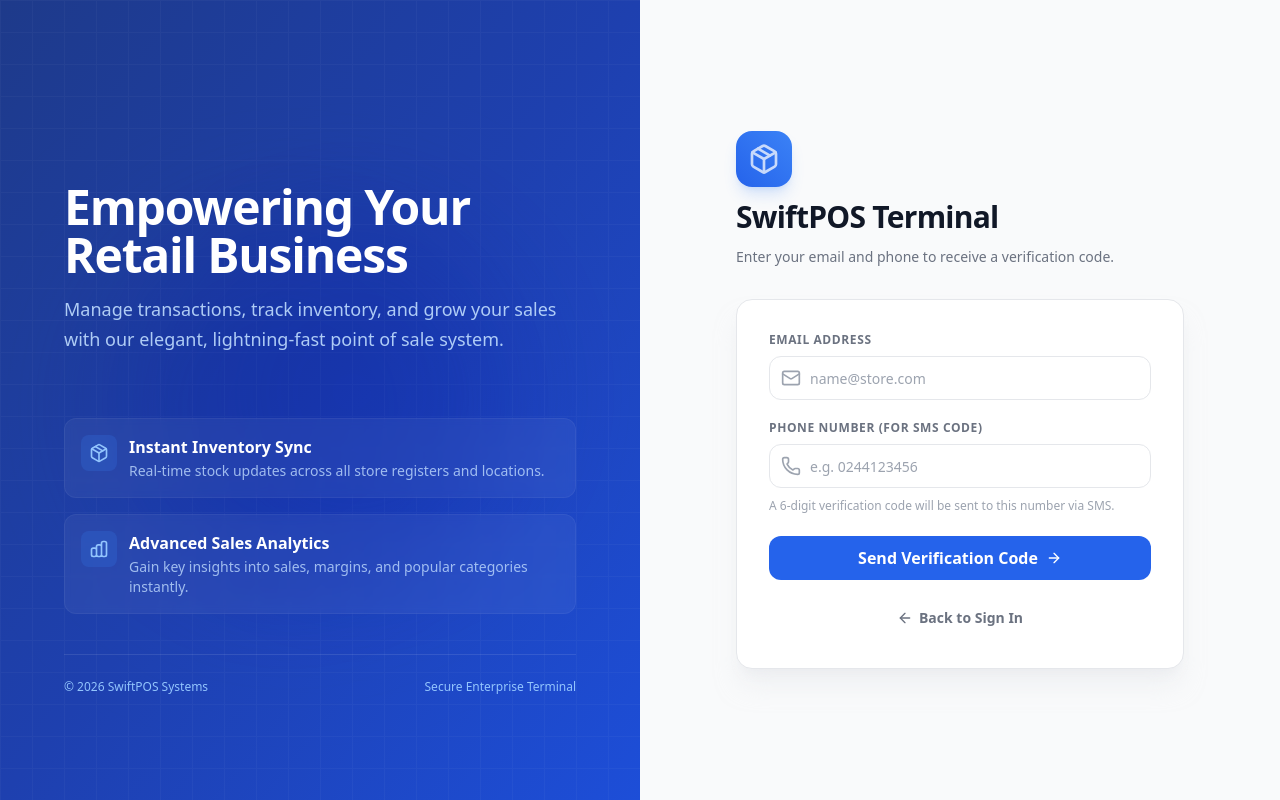
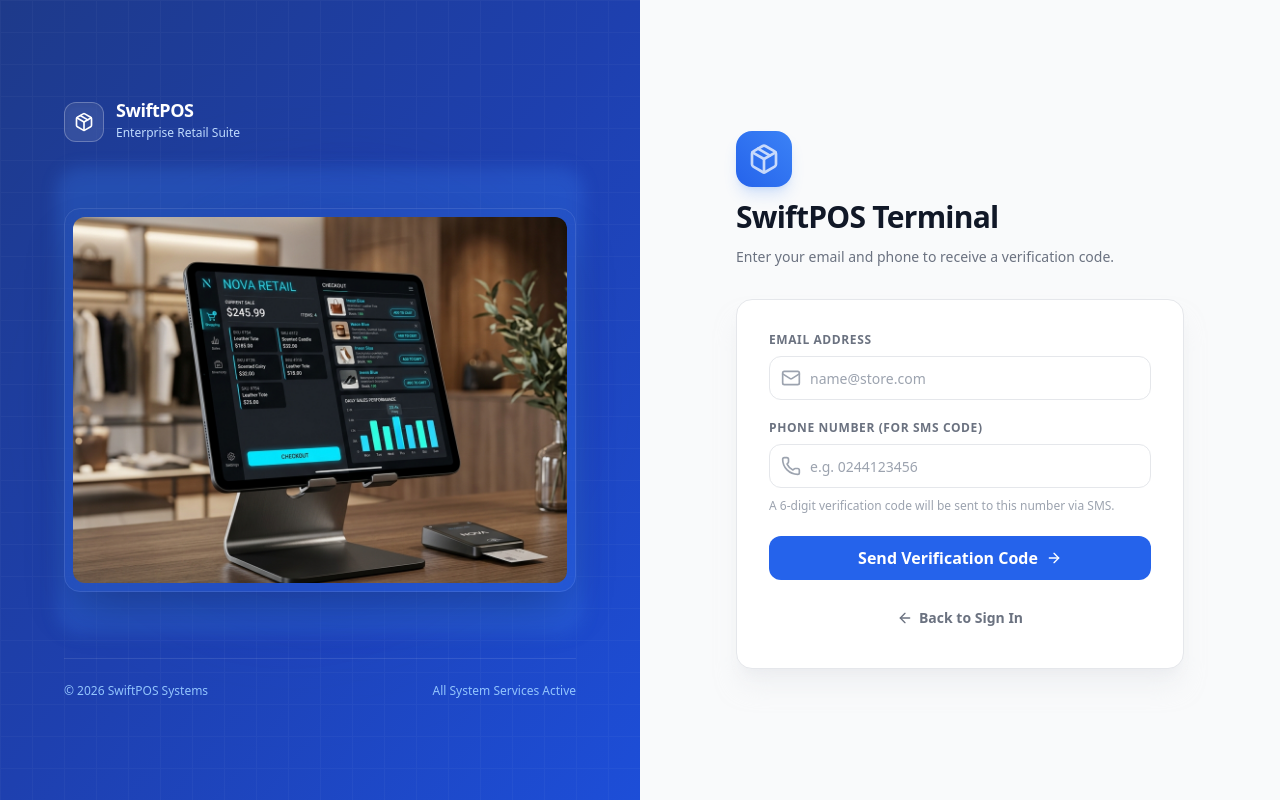
Before and after one commit to Daniel-creator-dot/pos, a Next.js app: page /login/forgot-password in a window 1280 px wide. Built offline with nearby package versions, Linux system fonts and the light colour scheme.

Commit message:
feat: simplify auth page sidebar showcases with a premium, responsive POS terminal image

```diff
--- a/src/app/login/forgot-password/page.tsx
+++ b/src/app/login/forgot-password/page.tsx
@@ -141,52 +141,38 @@ export default function ForgotPasswordPage() {
         <div className="absolute top-1/4 left-1/4 w-96 h-96 bg-primary-500 rounded-full mix-blend-multiply filter blur-3xl opacity-20 animate-pulse"></div>
         <div className="absolute bottom-1/4 right-1/4 w-96 h-96 bg-blue-600 rounded-full mix-blend-multiply filter blur-3xl opacity-15 animate-pulse" style={{ animationDelay: "3s" }}></div>
 
-        <div className="relative z-10 max-w-lg space-y-10">
-          {/* Badge */}
-          <div className="inline-flex items-center space-x-2 bg-white/10 backdrop-blur-md px-4 py-2 rounded-full border border-white/10 text-sm font-medium animate-fade-in shadow-inner">
-            <div className="w-2 h-2 rounded-full bg-green-400 animate-pulse"></div>
-            <span className="text-primary-100">SwiftPOS Version 2.0</span>
-          </div>
-
-          {/* Headline */}
-          <div className="space-y-4">
-            <h2 className="text-4xl font-extrabold tracking-tight leading-tight lg:text-5xl text-white">
-              Empowering Your Retail Business
-            </h2>
-            <p className="text-lg text-primary-200/90 font-light leading-relaxed">
-              Manage transactions, track inventory, and grow your sales with our elegant, lightning-fast point of sale system.
-            </p>
-          </div>
-
-          {/* Showcase Feature List */}
-          <div className="space-y-4 pt-6">
-            <div className="flex items-start space-x-3 bg-white/5 backdrop-blur-sm p-4 rounded-xl border border-white/5 hover:bg-white/10 transition-all duration-200">
-              <div className="p-2 bg-primary-500/20 rounded-lg text-primary-300">
-                <Package className="w-5 h-5" />
-              </div>
-              <div>
-                <h4 className="font-semibold text-white">Instant Inventory Sync</h4>
-                <p className="text-sm text-primary-200/80 mt-0.5">Real-time stock updates across all store registers and locations.</p>
-              </div>
+        <div className="relative z-10 w-full max-w-lg flex flex-col justify-between h-full max-h-[85%] space-y-8">
+          {/* Top Brand Indicator */}
+          <div className="flex items-center space-x-3">
+            <div className="w-10 h-10 bg-white/10 backdrop-blur-md rounded-xl flex items-center justify-center border border-white/25 shadow-inner">
+              <Package className="w-5 h-5 text-white" />
             </div>
-
-            <div className="flex items-start space-x-3 bg-white/5 backdrop-blur-sm p-4 rounded-xl border border-white/5 hover:bg-white/10 transition-all duration-200">
-              <div className="p-2 bg-primary-500/20 rounded-lg text-primary-300">
-                <svg className="w-5 h-5" fill="none" viewBox="0 0 24 24" stroke="currentColor">
-                  <path strokeLinecap="round" strokeLinejoin="round" strokeWidth={2} d="M9 19v-6a2 2 0 00-2-2H5a2 2 0 00-2 2v6a2 2 0 002 2h2a2 2 0 002-2zm0 0V9a2 2 0 012-2h2a2 2 0 012 2v10m-6 0a2 2 0 002 2h2a2 2 0 002-2m0 0V5a2 2 0 012-2h2a2 2 0 012 2v14a2 2 0 01-2 2h-2a2 2 0 01-2-2z" />
-                </svg>
-              </div>
-              <div>
-                <h4 className="font-semibold text-white">Advanced Sales Analytics</h4>
-                <p className="text-sm text-primary-200/80 mt-0.5">Gain key insights into sales, margins, and popular categories instantly.</p>
-              </div>
+            <div>
+              <span className="font-bold text-lg tracking-tight block leading-none">SwiftPOS</span>
+              <span className="text-xs text-primary-200 font-medium">Enterprise Retail Suite</span>
             </div>
           </div>
 
-          {/* Footer badge */}
-          <div className="pt-6 border-t border-white/10 flex items-center justify-between text-xs text-primary-300">
+          {/* POS Image Showcase Container */}
+          <div className="relative group flex-grow flex items-center justify-center my-6">
+            {/* Ambient glow behind image */}
+            <div className="absolute -inset-2 bg-gradient-to-r from-primary-500 to-blue-500 rounded-3xl blur opacity-25 group-hover:opacity-40 transition duration-1000 group-hover:duration-200"></div>
+
+            {/* Device mock structure */}
+            <div className="relative w-full bg-primary-950/40 backdrop-blur-md p-2 rounded-2xl border border-white/10 shadow-2xl hover:scale-[1.02] transition-all duration-500 ease-out overflow-hidden aspect-[4/3] flex items-center justify-center">
+              <img
+                src="/pos_terminal.png"
+                alt="SwiftPOS Terminal Showcase"
+                className="w-full h-full object-cover rounded-xl select-none"
+                draggable={false}
+              />
+            </div>
+          </div>
+
+          {/* Clean minimal footer */}
+          <div className="flex items-center justify-between text-xs text-primary-300 border-t border-white/10 pt-6">
             <span>© 2026 SwiftPOS Systems</span>
-            <span>Secure Enterprise Terminal</span>
+            <span>All System Services Active</span>
           </div>
         </div>
       </div>
--- a/src/app/login/page.tsx
+++ b/src/app/login/page.tsx
@@ -76,52 +76,38 @@ export default function LoginPage() {
         <div className="absolute top-1/4 left-1/4 w-96 h-96 bg-primary-500 rounded-full mix-blend-multiply filter blur-3xl opacity-20 animate-pulse"></div>
         <div className="absolute bottom-1/4 right-1/4 w-96 h-96 bg-blue-600 rounded-full mix-blend-multiply filter blur-3xl opacity-15 animate-pulse" style={{ animationDelay: "3s" }}></div>
 
-        <div className="relative z-10 max-w-lg space-y-10">
-          {/* Badge */}
-          <div className="inline-flex items-center space-x-2 bg-white/10 backdrop-blur-md px-4 py-2 rounded-full border border-white/10 text-sm font-medium animate-fade-in shadow-inner">
-            <div className="w-2 h-2 rounded-full bg-green-400 animate-pulse"></div>
-            <span className="text-primary-100">SwiftPOS Version 2.0</span>
-          </div>
-
-          {/* Headline */}
-          <div className="space-y-4">
-            <h2 className="text-4xl font-extrabold tracking-tight leading-tight lg:text-5xl text-white">
-              Empowering Your Retail Business
-            </h2>
-            <p className="text-lg text-primary-200/90 font-light leading-relaxed">
-              Manage transactions, track inventory, and grow your sales with our elegant, lightning-fast point of sale system.
-            </p>
-          </div>
-
-          {/* Showcase Feature List */}
-          <div className="space-y-4 pt-6">
-            <div className="flex items-start space-x-3 bg-white/5 backdrop-blur-sm p-4 rounded-xl border border-white/5 hover:bg-white/10 transition-all duration-200">
-              <div className="p-2 bg-primary-500/20 rounded-lg text-primary-300">
-                <Package className="w-5 h-5" />
-              </div>
-              <div>
-                <h4 className="font-semibold text-white">Instant Inventory Sync</h4>
-                <p className="text-sm text-primary-200/80 mt-0.5">Real-time stock updates across all store registers and locations.</p>
-              </div>
+        <div className="relative z-10 w-full max-w-lg flex flex-col justify-between h-full max-h-[85%] space-y-8">
+          {/* Top Brand Indicator */}
+          <div className="flex items-center space-x-3">
+            <div className="w-10 h-10 bg-white/10 backdrop-blur-md rounded-xl flex items-center justify-center border border-white/25 shadow-inner">
+              <Package className="w-5 h-5 text-white" />
             </div>
-
-            <div className="flex items-start space-x-3 bg-white/5 backdrop-blur-sm p-4 rounded-xl border border-white/5 hover:bg-white/10 transition-all duration-200">
-              <div className="p-2 bg-primary-500/20 rounded-lg text-primary-300">
-                <svg className="w-5 h-5" fill="none" viewBox="0 0 24 24" stroke="currentColor">
-                  <path strokeLinecap="round" strokeLinejoin="round" strokeWidth={2} d="M9 19v-6a2 2 0 00-2-2H5a2 2 0 00-2 2v6a2 2 0 002 2h2a2 2 0 002-2zm0 0V9a2 2 0 012-2h2a2 2 0 012 2v10m-6 0a2 2 0 002 2h2a2 2 0 002-2m0 0V5a2 2 0 012-2h2a2 2 0 012 2v14a2 2 0 01-2 2h-2a2 2 0 01-2-2z" />
-                </svg>
-              </div>
-              <div>
-                <h4 className="font-semibold text-white">Advanced Sales Analytics</h4>
-                <p className="text-sm text-primary-200/80 mt-0.5">Gain key insights into sales, margins, and popular categories instantly.</p>
-              </div>
+            <div>
+              <span className="font-bold text-lg tracking-tight block leading-none">SwiftPOS</span>
+              <span className="text-xs text-primary-200 font-medium">Enterprise Retail Suite</span>
             </div>
           </div>
 
-          {/* Footer badge */}
-          <div className="pt-6 border-t border-white/10 flex items-center justify-between text-xs text-primary-300">
+          {/* POS Image Showcase Container */}
+          <div className="relative group flex-grow flex items-center justify-center my-6">
+            {/* Ambient glow behind image */}
+            <div className="absolute -inset-2 bg-gradient-to-r from-primary-500 to-blue-500 rounded-3xl blur opacity-25 group-hover:opacity-40 transition duration-1000 group-hover:duration-200"></div>
+
+            {/* Device mock structure */}
+            <div className="relative w-full bg-primary-950/40 backdrop-blur-md p-2 rounded-2xl border border-white/10 shadow-2xl hover:scale-[1.02] transition-all duration-500 ease-out overflow-hidden aspect-[4/3] flex items-center justify-center">
+              <img
+                src="/pos_terminal.png"
+                alt="SwiftPOS Terminal Showcase"
+                className="w-full h-full object-cover rounded-xl select-none"
+                draggable={false}
+              />
+            </div>
+          </div>
+
+          {/* Clean minimal footer */}
+          <div className="flex items-center justify-between text-xs text-primary-300 border-t border-white/10 pt-6">
             <span>© 2026 SwiftPOS Systems</span>
-            <span>Secure Enterprise Terminal</span>
+            <span>All System Services Active</span>
           </div>
         </div>
       </div>
```
Also changed, not shown: public/pos_terminal.png (added).
